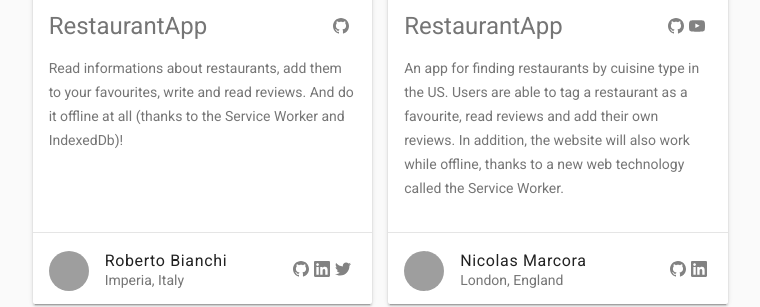
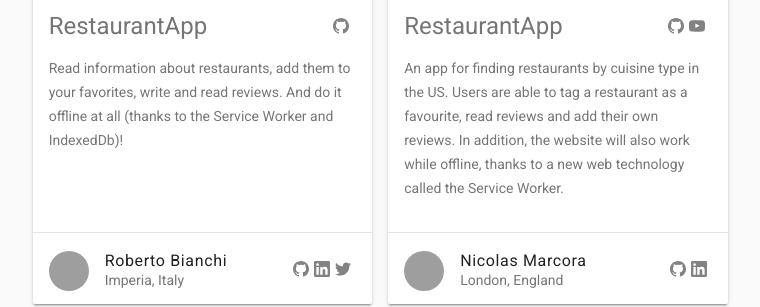
Before and after one commit to google-udacity-scholars18/google-udacity-scholars18.github.io, a Jekyll site: the page built from mws.html, in a window 1280 px wide, cut to the strip 1286-1593 px from the top of the page. Shown: the whole strip, without its empty margins (82-842 px from the left). Built offline with Jekyll 4.4.1, drawn with Linux system fonts in a browser that asks for light colours; grey boxes are pictures that could not be loaded.

Commit message:
Correct mine misspelling

```diff
--- a/_data/mws.yml
+++ b/_data/mws.yml
@@ -61,7 +61,7 @@
       icon: github
       url: https://github.com/rozzilla/mws-restaurant-stage-3
   description: |
-    Read informations about restaurants, add them to your favourites, write and read reviews.
+    Read information about restaurants, add them to your favorites, write and read reviews.
     And do it offline at all (thanks to the Service Worker and IndexedDb)!
 
   author: Roberto Bianchi
```
